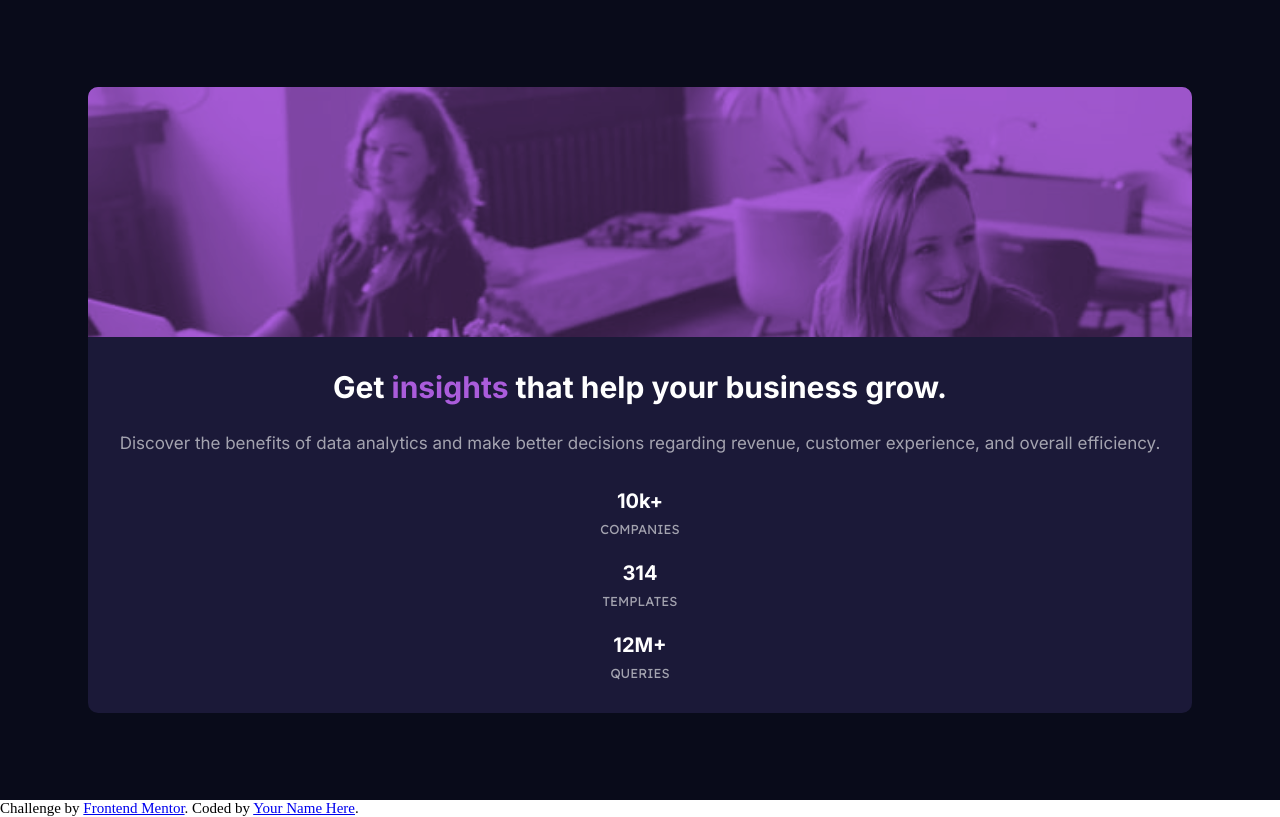
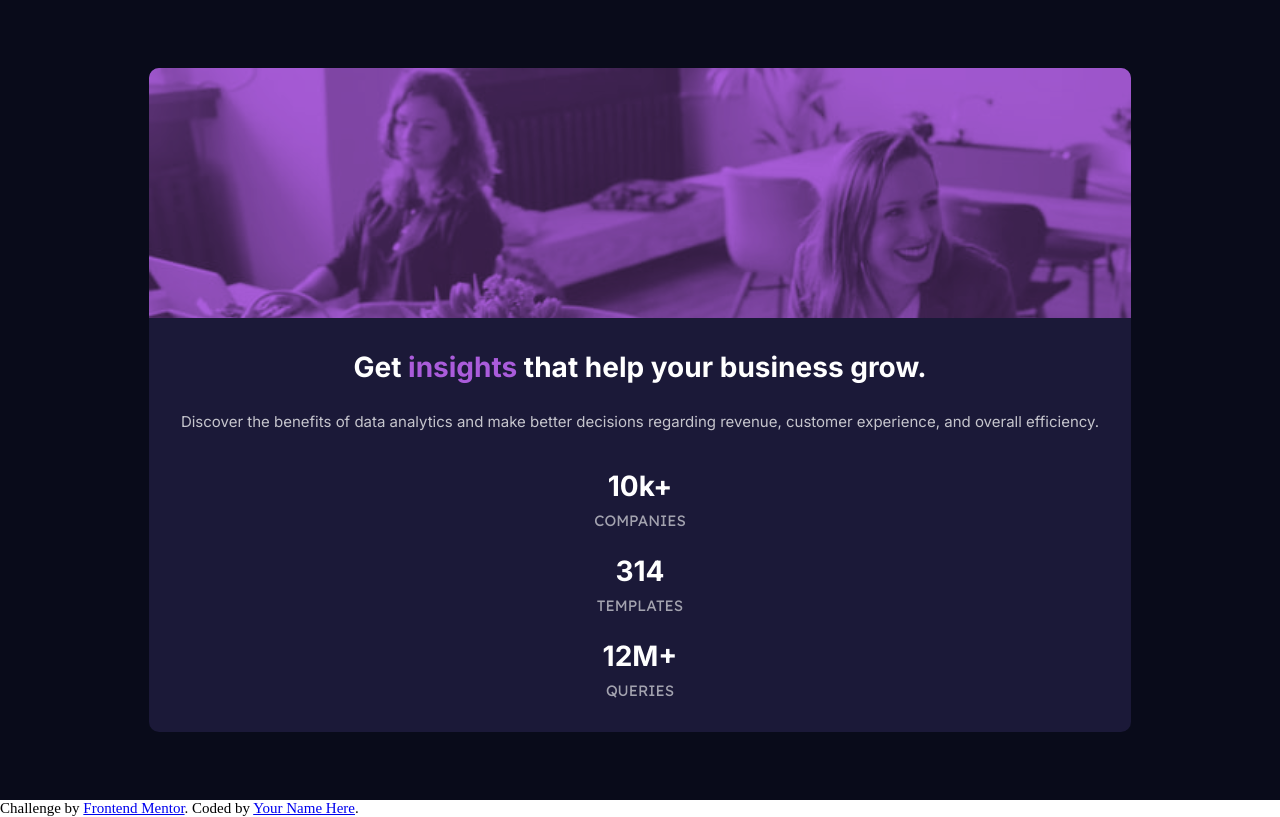
Before and after one commit to carlosbecerradev/frontend-mentor, a plain HTML site: page newbie/stats-preview-card-component-main/index.html in a window 1280 px wide. Drawn offline with Linux system fonts and the light colour scheme.

Commit message:
:hammer: Update mobile design code.

```diff
--- a/newbie/stats-preview-card-component-main/css/card.css
+++ b/newbie/stats-preview-card-component-main/css/card.css
@@ -13,6 +13,7 @@
     background-color: var(--soft-violet);
     background-size: cover;
     background-blend-mode: multiply;
+    background-repeat: no-repeat;
 }
 .card-header--overlay {
     width: 100%;
@@ -27,16 +28,15 @@
     font-weight: 700;
     text-align: center;
     margin-bottom: 1.5rem;
-    font-size: 30px;
+    font-size: 28px;
 }
 .card-body--title-span {
     color: var(--soft-violet);
 }
 .card-body--description {
-    color: var(--slightly-transparent-white);
+    color: var(--slightly-transparent-white-75);
     font-family: var(--inter);
     text-align: center;
-    font-size: 17px;
     margin-bottom: 2rem;
     line-height: 1.8rem;
 }
@@ -55,12 +55,11 @@
     font-family: var(--inter);
     font-weight: 700;
     color: var(--white);
-    font-size: 20px;
+    font-size: 28px;
     margin-bottom: .5rem;
 }
 .stats-item--text {
     text-transform: uppercase;
-    color: var(--slightly-transparent-white);
+    color: var(--slightly-transparent-white-60);
     font-family: var(--lexend-deca);
-    font-size: 13px;
 }
--- a/newbie/stats-preview-card-component-main/css/styles.css
+++ b/newbie/stats-preview-card-component-main/css/styles.css
@@ -14,8 +14,8 @@
     --soft-violet: hsl(277, 64%, 61%);
     /** Neutral colors **/
     --white: hsl(0, 0%, 100%);
-    --slightly-transparent-white: hsla(0, 0%, 100%, 0.75);
-    --slightly-transparent-white: hsla(0, 0%, 100%, 0.6);
+    --slightly-transparent-white-75: hsla(0, 0%, 100%, 0.75);
+    --slightly-transparent-white-60: hsla(0, 0%, 100%, 0.6);
     /** Fonts **/
     --lexend-deca: 'Lexend Deca', sans-serif;
     --inter: 'Inter', sans-serif;
```
